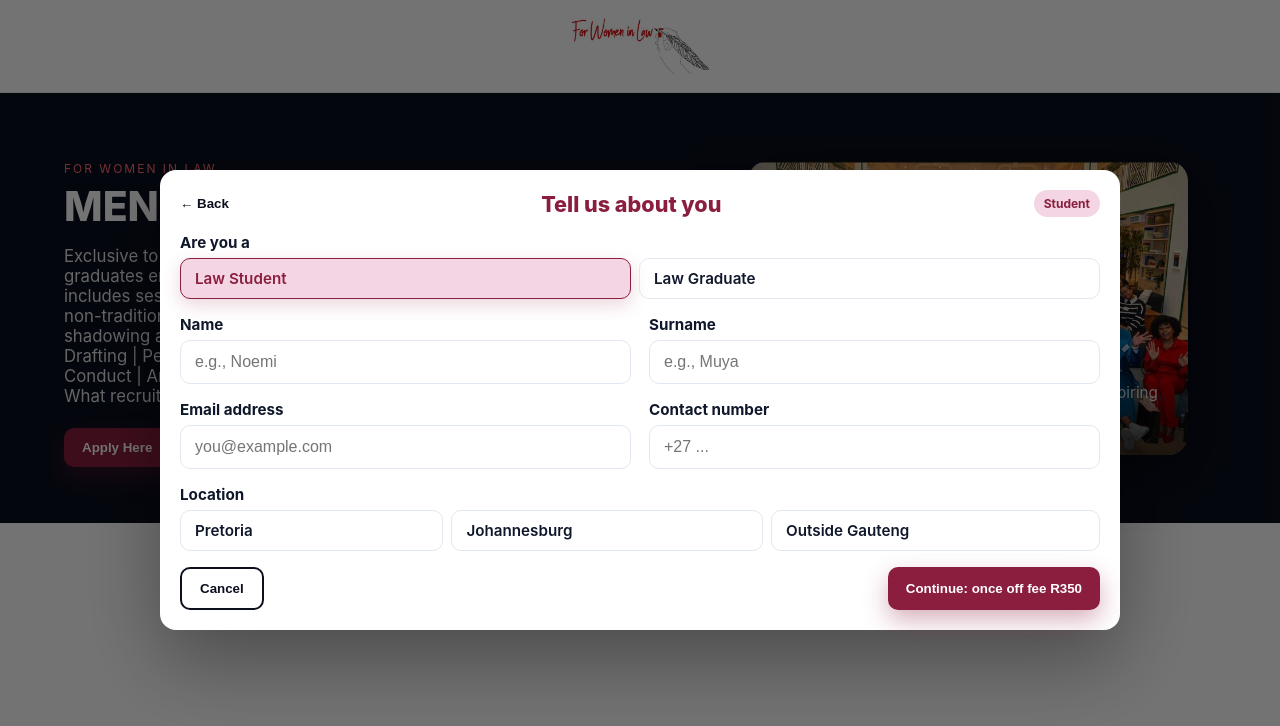
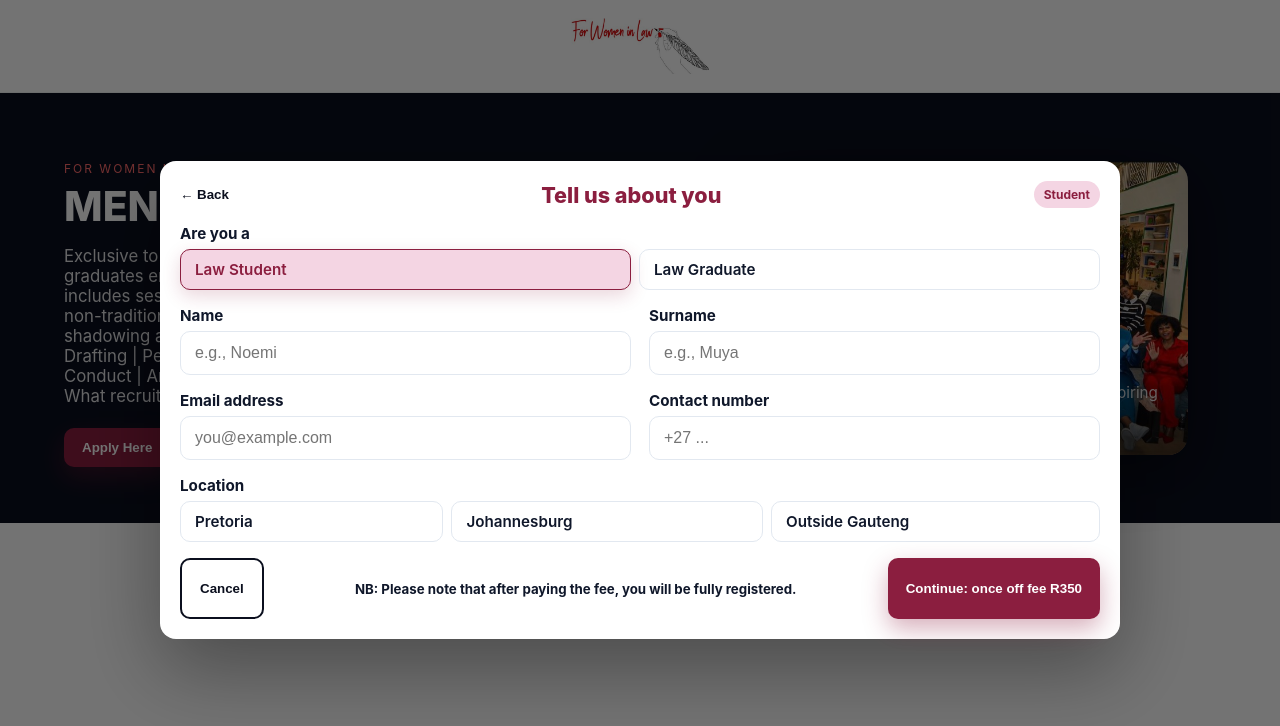
Before and after one commit to SiDMofokeng/fwil-mentorship, a React (Create React App) app: page / in a window 1280 px wide. Both pictures are taken after a click on the button "Apply Here". Shown: the top 726 px of the page. Built offline with nearby package versions, Linux system fonts and the light colour scheme.

Commit message:
Added student/graduate + location fields and DB updates

```diff
--- a/src/components/MentorshipForm.jsx
+++ b/src/components/MentorshipForm.jsx
@@ -205,7 +205,6 @@ export default function MentorshipForm() {
               <h3>Tell us about you</h3>
               <span className="chip">{formData.status || 'Applicant'}</span>
             </div>
-
             <div className="modal-body">
               <div className="form-grid">
                 {/* Status (Student / Graduate) */}
@@ -279,6 +278,7 @@ export default function MentorshipForm() {
 
             <div className="modal-actions">
               <button className="btn ghost-dark" onClick={() => setShowForm(false)}>Cancel</button>
+              <h5>NB: Please note that after paying the fee, you will be fully registered.</h5>
               <button className="btn primary" onClick={saveAndOpenPay} disabled={saving}>
                 {saving ? 'Saving...' : 'Continue: once off fee R350'}
               </button>
```
